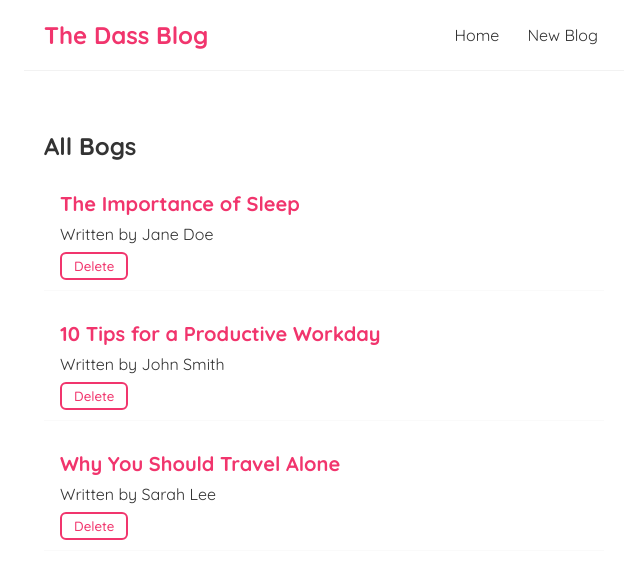
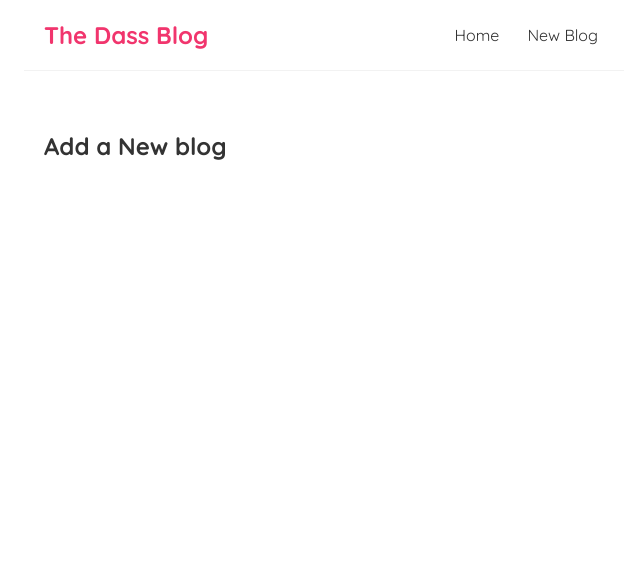
Before and after one commit to eB00k/Blog-Post, a React (Create React App) app: page /create in a window 1280 px wide. Shown: the top 578 px of the page, without its empty margins (316-956 px from the left). Built offline with nearby package versions, Linux system fonts and the light colour scheme; data requests are answered from the project's data file.

Commit message:
React Router router links

```diff
--- a/package.json
+++ b/package.json
@@ -8,6 +8,7 @@
     "@testing-library/user-event": "^13.5.0",
     "react": "^18.2.0",
     "react-dom": "^18.2.0",
+    "react-router-dom": "^6.8.1",
     "react-scripts": "5.0.1",
     "web-vitals": "^2.1.4"
   },
--- a/src/App.js
+++ b/src/App.js
@@ -1,15 +1,21 @@
 import Navbar from "./components/Navbar";
 import Home from "./components/Home";
+import Create from "./components/Create";
+import { BrowserRouter, Routes, Route, Link } from "react-router-dom";
 
 function App() {
   return (
-    <div className="App">
-      <Navbar />
-      <div className="content">
-        <Home />
+    <BrowserRouter>
+      <div className="App">
+        <Navbar />
+        <div className="content">
+          <Routes>
+            <Route path="/" element={<Home />} />
+            <Route path="/create" element={<Create />} />
+          </Routes>
+        </div>
       </div>
-    </div>
+    </BrowserRouter>
   );
 }
-
 export default App;
--- /dev/null
+++ b/src/components/Create.jsx
@@ -0,0 +1,9 @@
+const Create = () => {
+  return (
+    <div className="create">
+      <h2>Add a New blog</h2>
+    </div>
+  );
+};
+
+export default Create;
--- a/src/components/Navbar.jsx
+++ b/src/components/Navbar.jsx
@@ -1,10 +1,13 @@
+import { Link } from "react-router-dom";
+
+
 const Navbar = () => {
   return (
     <nav className="navbar">
       <h1>The Dass Blog</h1>
       <div className="links">
-        <a href="/">Home</a>
-        <a href="/create">New Blog</a>
+        <Link to="/">Home</Link>
+        <Link to="/create">New Blog</Link>
       </div>
     </nav>
   );
```
Also changed, not shown: 1 other file (tests, documents, lock files or other folders).
